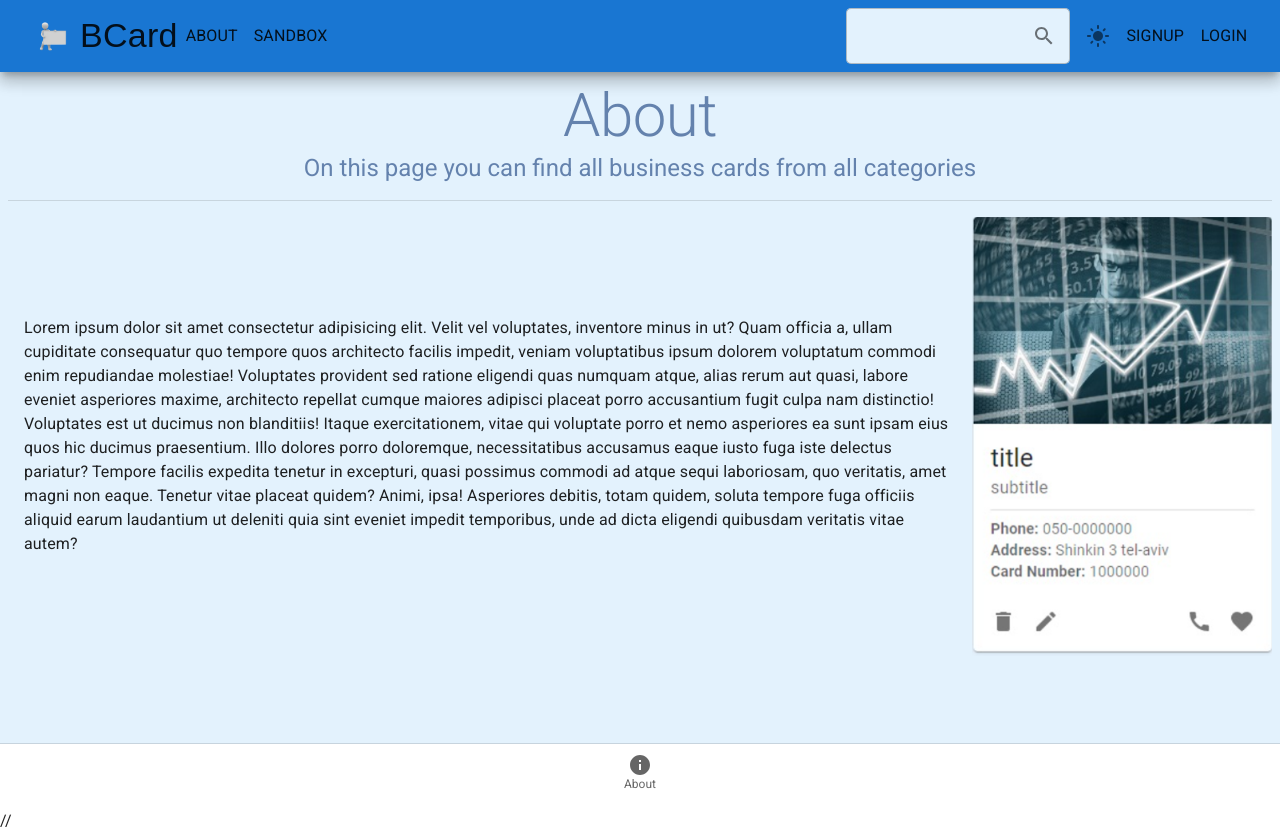
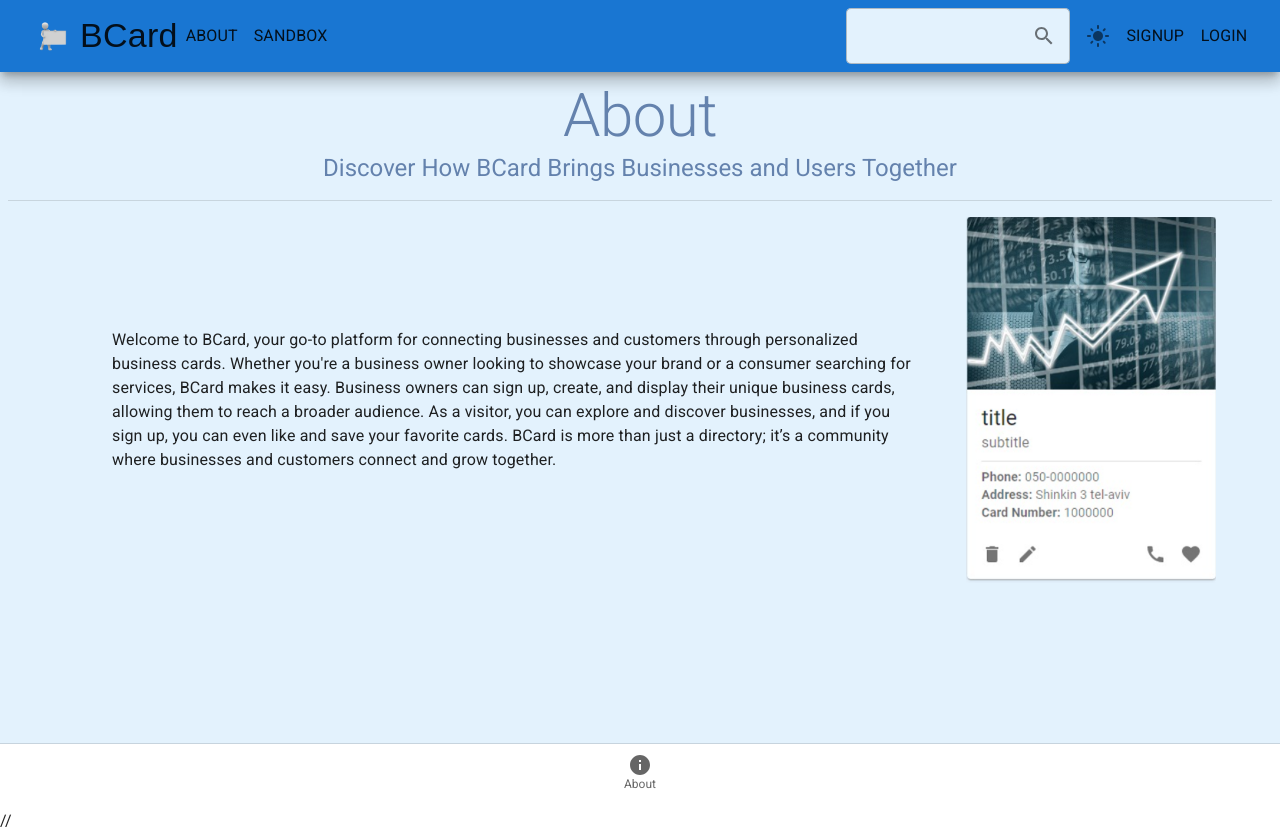
Before and after one commit to eyalSasson71006/cardsProject, a React (Vite) app: page /about in a window 1280 px wide. Built offline with nearby package versions, Linux system fonts and the light colour scheme.

Commit message:
about page content

```diff
--- a/src/pages/AboutPage.jsx
+++ b/src/pages/AboutPage.jsx
@@ -1,21 +1,34 @@
 import React from "react";
 import PageHeader from "../components/PageHeader";
-import { Box, Container, Typography } from "@mui/material";
-import Footer from "../layout/footer/Footer";
+import { Container, Typography } from "@mui/material";
 
 export default function AboutPage() {
   return (
 		<>
 			<PageHeader
 				title="About"
-        subtitle="On this page you can find all business cards from all categories"
+				subtitle="Discover How BCard Brings Businesses and Users Together"
 			/>
-      <Box sx={{ display: "flex", alignItems: "center" }}>
-        <Typography sx={{ m: 2 }}>
-          Lorem ipsum dolor sit amet consectetur adipisicing elit. Velit vel voluptates, inventore minus in ut? Quam officia a, ullam cupiditate consequatur quo tempore quos architecto facilis impedit, veniam voluptatibus ipsum dolorem voluptatum commodi enim repudiandae molestiae! Voluptates provident sed ratione eligendi quas numquam atque, alias rerum aut quasi, labore eveniet asperiores maxime, architecto repellat cumque maiores adipisci placeat porro accusantium fugit culpa nam distinctio! Voluptates est ut ducimus non blanditiis! Itaque exercitationem, vitae qui voluptate porro et nemo asperiores ea sunt ipsam eius quos hic ducimus praesentium. Illo dolores porro doloremque, necessitatibus accusamus eaque iusto fuga iste delectus pariatur? Tempore facilis expedita tenetur in excepturi, quasi possimus commodi ad atque sequi laboriosam, quo veritatis, amet magni non eaque. Tenetur vitae placeat quidem? Animi, ipsa! Asperiores debitis, totam quidem, soluta tempore fuga officiis aliquid earum laudantium ut deleniti quia sint eveniet impedit temporibus, unde ad dicta eligendi quibusdam veritatis vitae autem?
+			<Container sx={{ display: "flex", alignItems: "center" }}>
+				<Typography sx={{ m: 6 }}>
+					Welcome to BCard, your go-to platform for connecting
+					businesses and customers through personalized business
+					cards. Whether you're a business owner looking to showcase
+					your brand or a consumer searching for services, BCard makes
+					it easy. Business owners can sign up, create, and display
+					their unique business cards, allowing them to reach a
+					broader audience. As a visitor, you can explore and discover
+					businesses, and if you sign up, you can even like and save
+					your favorite cards. BCard is more than just a directory;
+					it’s a community where businesses and customers connect and
+					grow together.
 				</Typography>
-        <img style={{width:"100%", maxWidth:"300px"}} src="/cardPreview.png" alt="card preview" />
-      </Box>
+				<img
+					style={{ width: "100%", maxWidth: "250px" }}
+					src="/cardPreview.png"
+					alt="card preview"
+				/>
+			</Container>
 		</>
   );
 }
```
Lines whose indentation alone changed are shown as unchanged.
